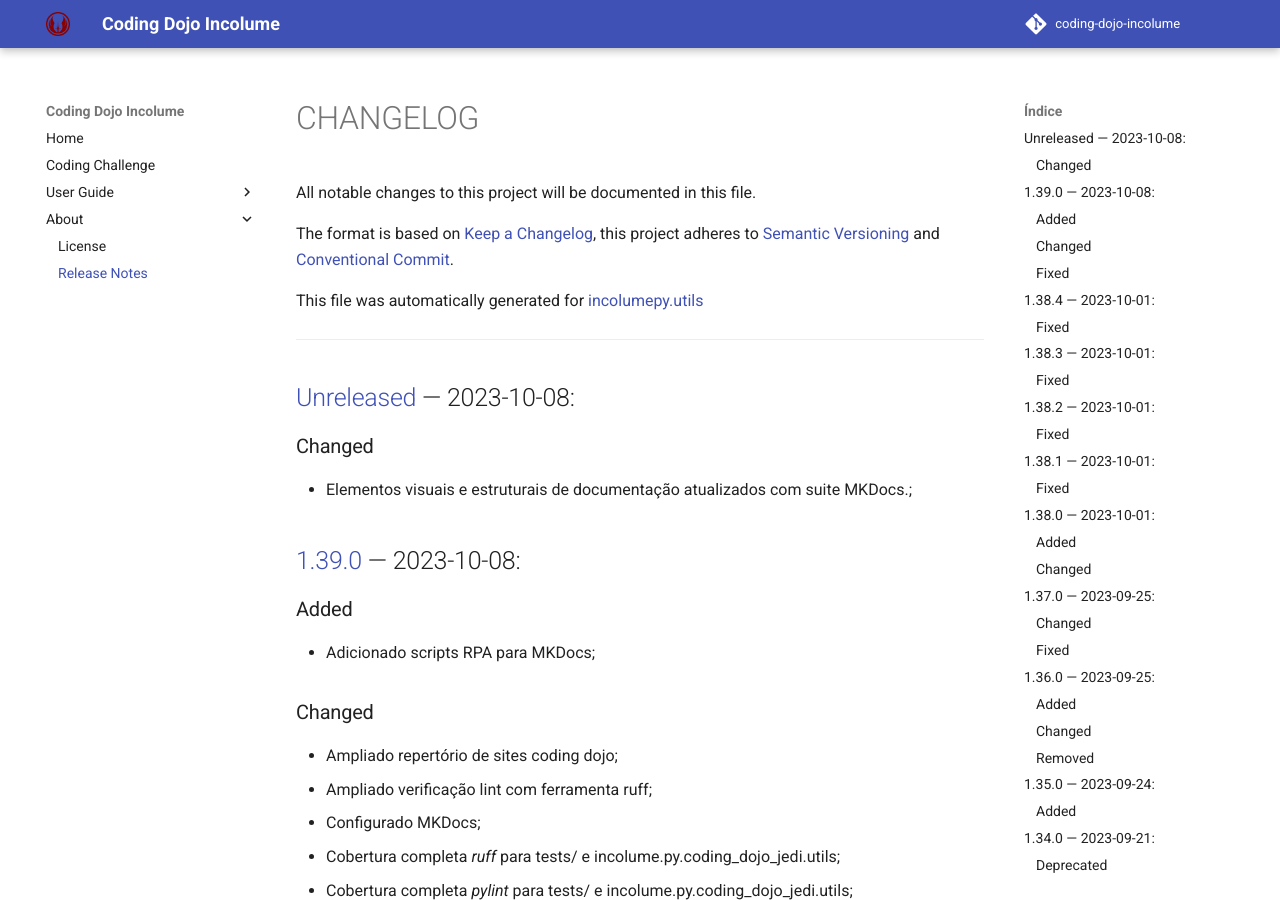
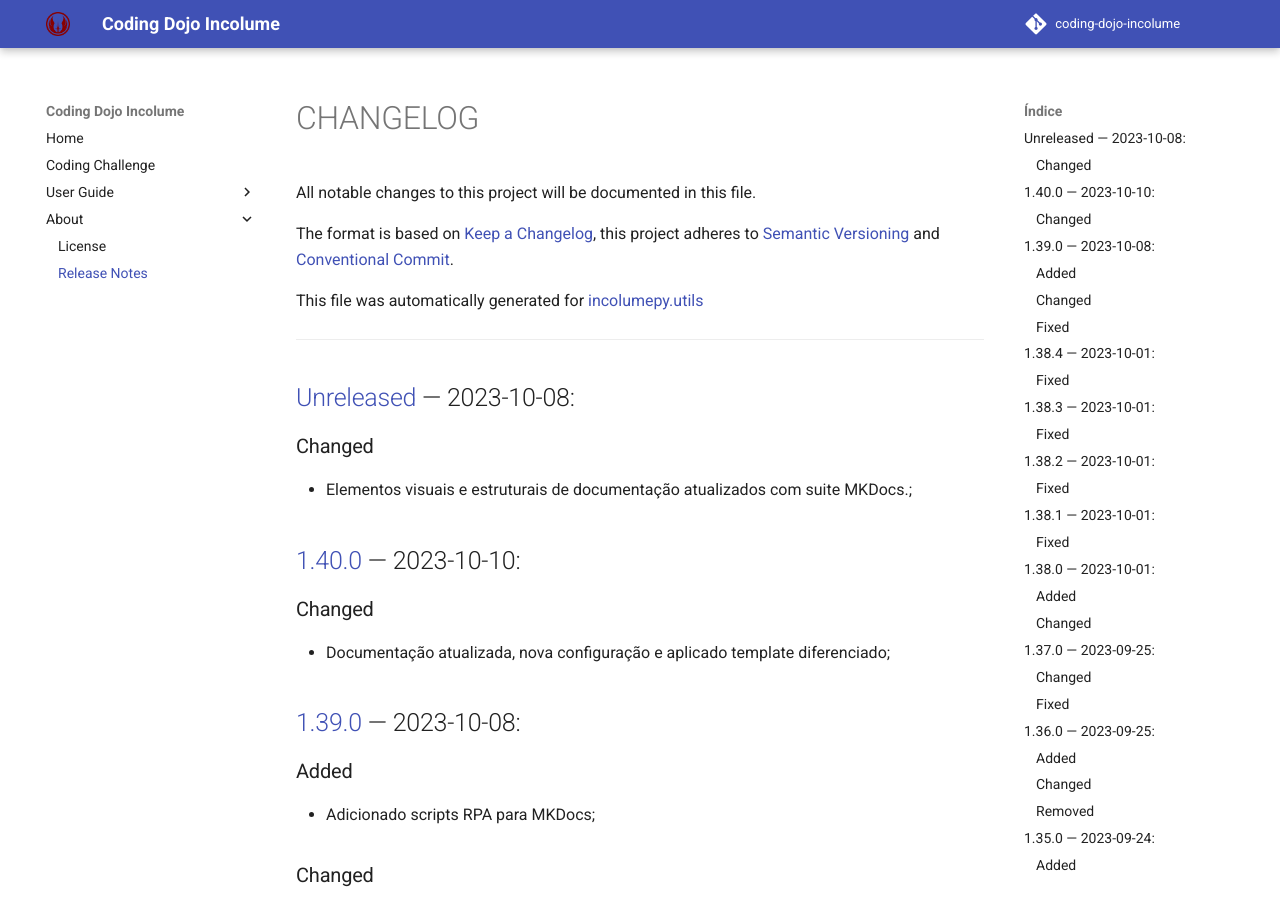
Before and after one commit to incolume-jedi/coding-dojo, an MkDocs documentation site: the page built from docs/about/CHANGELOG.md, in a window 1280 px wide and 900 px high. Built offline with MkDocs 1.6.1 and Material for MkDocs 9.7.7, drawn with Linux system fonts in a browser that asks for light colours; comment, search, counter and statistics services are not loaded.

Commit message:
Bumping version from 1.40.0a0 to 1.40.0

```diff
--- a/docs/about/CHANGELOG.md
+++ b/docs/about/CHANGELOG.md
@@ -13,6 +13,10 @@ This file was automatically generated for [incolumepy.utils](https://gitlab.com/
 ## [Unreleased]	 &#8212; 	2023-10-08:
 ### Changed
   - Elementos visuais e estruturais de documentação atualizados com suite MKDocs.;
+
+## [1.40.0]	 &#8212; 	2023-10-10:
+### Changed
+  - Documentação atualizada, nova configuração e aplicado template diferenciado;
 
 ## [1.39.0]	 &#8212; 	2023-10-08:
 ### Added
@@ -281,4 +285,5 @@ This file was automatically generated for [incolumepy.utils](https://gitlab.com/
 [1.38.3]: https://github.com/incolume-jedi/coding-dojo/compare/1.38.2...1.38.3
 [1.38.4]: https://github.com/incolume-jedi/coding-dojo/compare/1.38.3...1.38.4
 [1.39.0]: https://github.com/incolume-jedi/coding-dojo/compare/1.38.4...1.39.0
-[Unreleased]: https://github.com/incolume-jedi/coding-dojo/compare/1.39.0...Unreleased
+[1.40.0]: https://github.com/incolume-jedi/coding-dojo/compare/1.39.0...1.40.0
+[Unreleased]: https://github.com/incolume-jedi/coding-dojo/compare/1.40.0...Unreleased
--- a/incolume/py/coding_dojo_jedi/version.txt
+++ b/incolume/py/coding_dojo_jedi/version.txt
@@ -1 +1 @@
-1.40.0a0
+1.40.0
--- a/pyproject.toml
+++ b/pyproject.toml
@@ -1,6 +1,6 @@
 [tool.poetry]
 name = "coding-dojo-jedi"
-version = "1.40.0a0"
+version = "1.40.0"
 description = "códigos da guilda jedi incolume"
 authors = ["Britodfbr <britodfbr@gmail.com>"]
 packages = [{include = "incolume"}]
```
